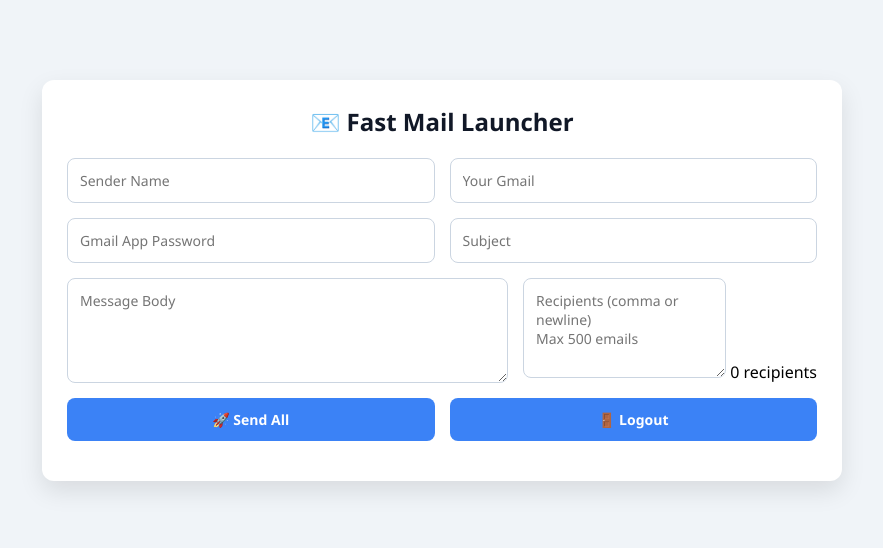
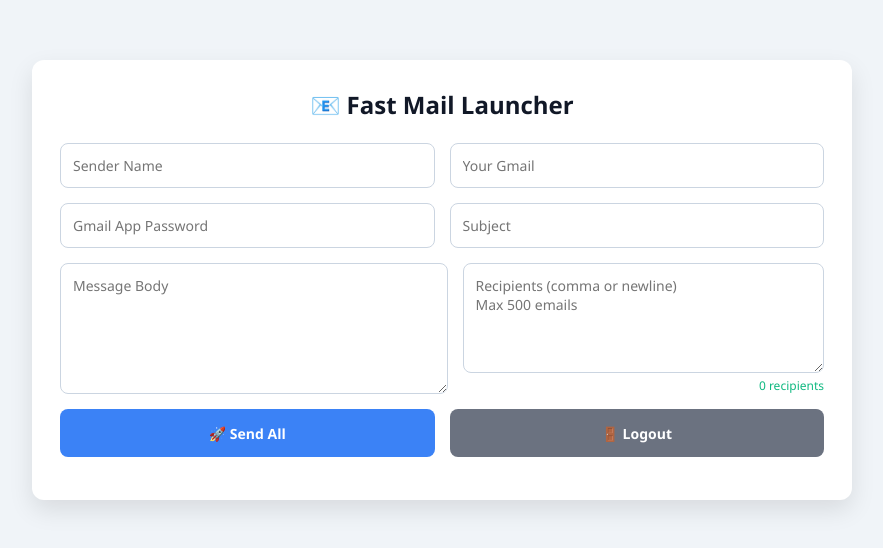
Before and after one commit to sophia-w-hash/Sophia_link_safe, a website: page public/launcher.html in a window 1280 px wide. Shown: the part 120-668 px from the top of the page, without its empty margins (198-1081 px from the left). Drawn offline with Linux system fonts and the light colour scheme.

Commit message:
Update style.css

```diff
--- a/public/style.css
+++ b/public/style.css
@@ -1,11 +1,32 @@
 *{margin:0;padding:0;box-sizing:border-box;font-family:"Segoe UI",sans-serif;}
-body{display:flex;justify-content:center;align-items:center;height:100vh;background:#f0f4f8;padding:20px;}
-.form-box, .form-grid{background:#fff;padding:25px;border-radius:12px;box-shadow:0 10px 25px rgba(0,0,0,0.1);width:800px;}
-h2{text-align:center;margin-bottom:20px;color:#111827;}
+body{display:flex;justify-content:center;align-items:center;min-height:100vh;background:#f0f4f8;padding:20px;}
+.form-box,.form-grid{background:#fff;padding:28px;border-radius:12px;box-shadow:0 10px 25px rgba(0,0,0,0.1);width:820px;max-width:100%;}
+h2{text-align:center;margin-bottom:22px;color:#111827;}
+
+/* Login form */
+.form-box input{display:block;width:100%;padding:12px;margin-bottom:14px;border-radius:8px;border:1px solid #cbd5e1;font-size:14px;outline:none;}
+.form-box input:focus{border-color:#3b82f6;box-shadow:0 0 8px rgba(59,130,246,0.3);}
+.form-box button{width:100%;padding:12px;border:none;background:#3b82f6;color:#fff;font-weight:600;font-size:15px;border-radius:8px;cursor:pointer;transition:0.3s;}
+.form-box button:hover{background:#2563eb;}
+.form-box button:disabled{background:#93c5fd;cursor:not-allowed;}
+
+/* Launcher grid */
 .grid-row{display:flex;gap:15px;margin-bottom:15px;}
 .grid-row input,.grid-row textarea,.grid-row button{flex:1;padding:12px;border-radius:8px;border:1px solid #cbd5e1;font-size:14px;outline:none;}
-.grid-row textarea{min-height:100px;resize:vertical;}
+.grid-row textarea{min-height:110px;resize:vertical;}
 .grid-row input:focus,.grid-row textarea:focus{border-color:#3b82f6;box-shadow:0 0 8px rgba(59,130,246,0.3);}
-.grid-row button{border:none;background:#3b82f6;color:#fff;font-weight:600;cursor:pointer;transition:0.3s;}
+.grid-row button{border:none;background:#3b82f6;color:#fff;font-weight:600;cursor:pointer;transition:0.3s;min-height:48px;}
 .grid-row button:hover{background:#2563eb;}
-#statusMessage, #loginStatus{font-size:13px;color:#ef4444;margin-top:6px;text-align:center;}
+.grid-row button:disabled{background:#93c5fd;cursor:not-allowed;}
+.btn-logout{background:#6b7280!important;}
+.btn-logout:hover{background:#4b5563!important;}
+
+/* Recipient counter */
+.rc-wrap{flex:1;display:flex;flex-direction:column;gap:4px;}
+.rc-wrap textarea{flex:1;min-height:110px;resize:vertical;}
+.rc-count{font-size:12px;color:#10b981;text-align:right;font-weight:500;}
+
+/* Status messages */
+#statusMessage,#loginStatus{font-size:13px;color:#ef4444;margin-top:8px;text-align:center;font-weight:500;}
+
+@media(max-width:600px){.grid-row{flex-direction:column;}}
```
